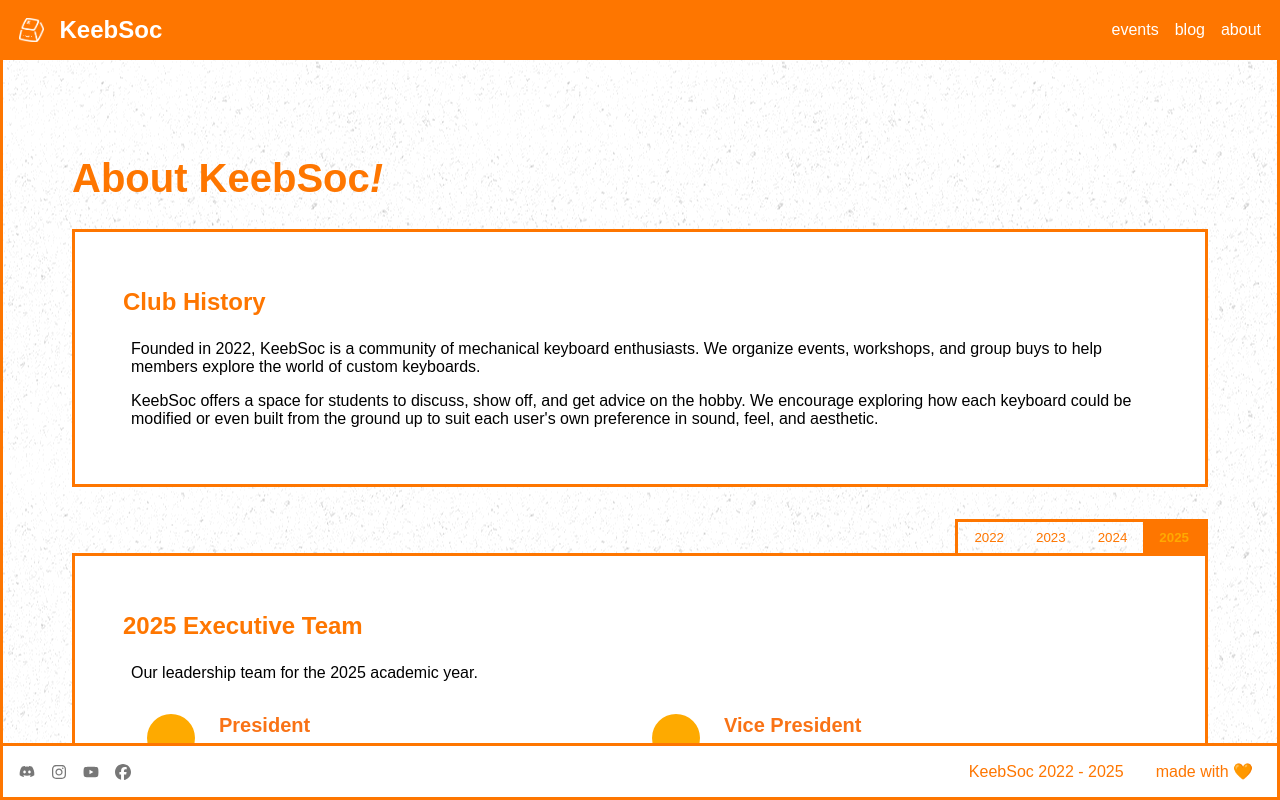
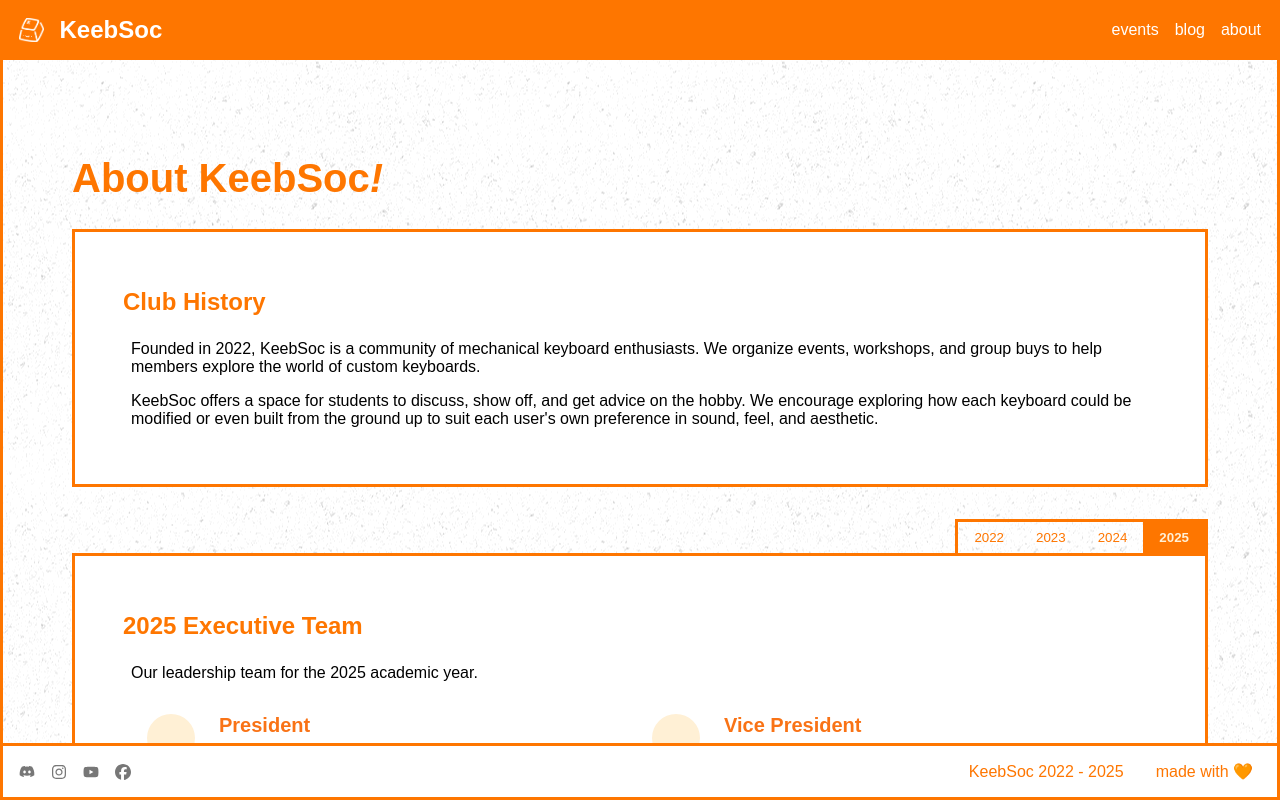
Before and after one commit to UNSW-KeebSoc/site, a Next.js app: page /about in a window 1280 px wide. Built offline with nearby package versions, Linux system fonts and the light colour scheme.

Commit message:
fix about color minor

```diff
--- a/src/app/(default)/about/page.module.css
+++ b/src/app/(default)/about/page.module.css
@@ -40,7 +40,7 @@
 
 .activeYear {
     background-color: var(--orange-300) !important;
-    color: var(--orange-100) !important;
+    color: var(--orange-000) !important;
     font-weight: 600;
 }
 
@@ -99,7 +99,7 @@
 .executiveAvatar {
     width: 48px;
     height: 48px;
-    background-color: var(--orange-100);
+    background-color: var(--orange-000);
     border-radius: 24px;
     margin-right: 24px;
     flex-shrink: 0;
```
